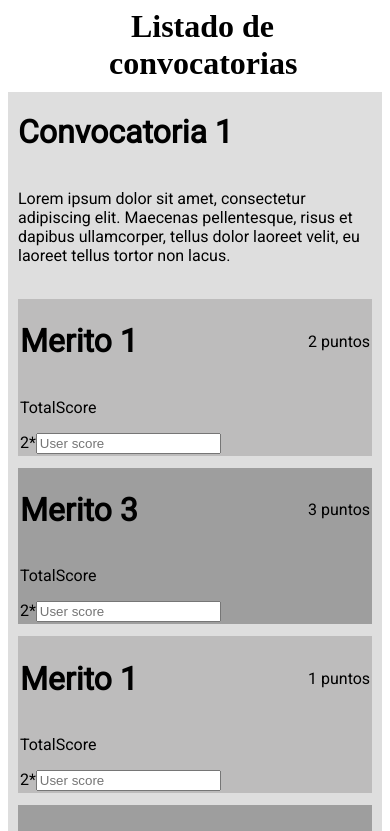
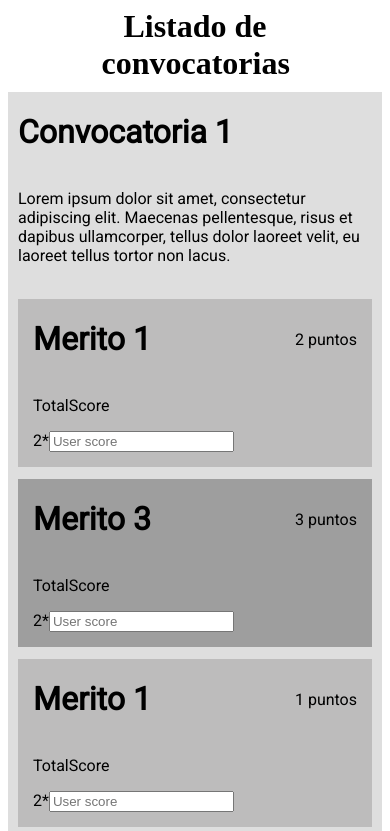
Before and after one commit to bri06/calls-list-test, a React (Create React App) app: page / in a window 390 px wide. Shown: the top 831 px of the page. Built offline with nearby package versions, Linux system fonts and the light colour scheme; data requests are answered from the project's data file.

Commit message:
Added media querys

```diff
--- a/src/App.js
+++ b/src/App.js
@@ -9,9 +9,7 @@ function App() {
   return (
     <Fragment>
       <Header>Listado de convocatorias</Header>
-      <div className="App">
-        <List />
-      </div>
+      <List />
     </Fragment>
   );
 }
--- a/src/components/Call/styles.js
+++ b/src/components/Call/styles.js
@@ -1,10 +1,16 @@
 import styled from 'styled-components';
+import { device } from '../../styles/devices';
+
 
 export const CallCard = styled.div`
   margin: 10px 0;
-  padding: 0 10px;
+  padding: 0 10px 30px;
   background-color: #d3d3d3c0;
   font-family: 'Roboto', sans-serif;
+
+  @media ${device.desktop} {
+    padding: 0 30px 30px;
+  }
 `;
 
 export const CallHeader = styled.header`
@@ -20,4 +26,12 @@ export const Merits = styled.div`
   > div:nth-child(2n) {
     background-color: #9E9E9E;
   }
+
+  @media ${device.desktop} {
+    grid-template: 1fr 1fr / 1fr 1fr;
+    grid-gap: 25px;
+    div:nth-child(n) {
+      background-color: #d3d3d3c0;
+    }
+  }
 `;
--- a/src/components/Merit/Merit.js
+++ b/src/components/Merit/Merit.js
@@ -11,6 +11,7 @@ const Merit = ({ name, score }) => {
       </MeritHeader>
       <Score>
         <p>TotalScore</p>
+        <div><span> = </span></div>
         <div>
           <span>2</span> * <input type="text" placeholder="User score " />
         </div>
--- a/src/components/Merit/styles.js
+++ b/src/components/Merit/styles.js
@@ -1,7 +1,9 @@
 import styled from 'styled-components';
+import { device } from '../../styles/devices';
+
 
 export const MeritCard = styled.div`
-  padding: .12rem;
+  padding: 0 15px 15px;
   background-color: #bdbcbc;
 `;
 
@@ -15,7 +17,19 @@ export const Score = styled.div`
   display: flex;
   flex-direction: column;
   align-items: flex-start;
+  > div:nth-child(2) > span {
+    display: none;
+  }
   div {
     display: flex;
   }
+
+  @media ${device.desktop} {
+    flex-direction: row;
+    align-items: center;
+    > div:nth-child(2) > span {
+      display: block;
+      padding: 0 5px;
+    }
+  }
 `;
--- a/src/styles/commons.js
+++ b/src/styles/commons.js
@@ -1,8 +1,13 @@
 import styled from 'styled-components';
+import { device } from './devices';
 
 export const Header = styled.h1`
-  padding-left: 15px;
   text-align: center;
   width: 50%;
   margin: 0 auto;
+
+  @media ${device.desktop} {
+    width: 100%;
+    text-align: left;
+  }
 `;
```
